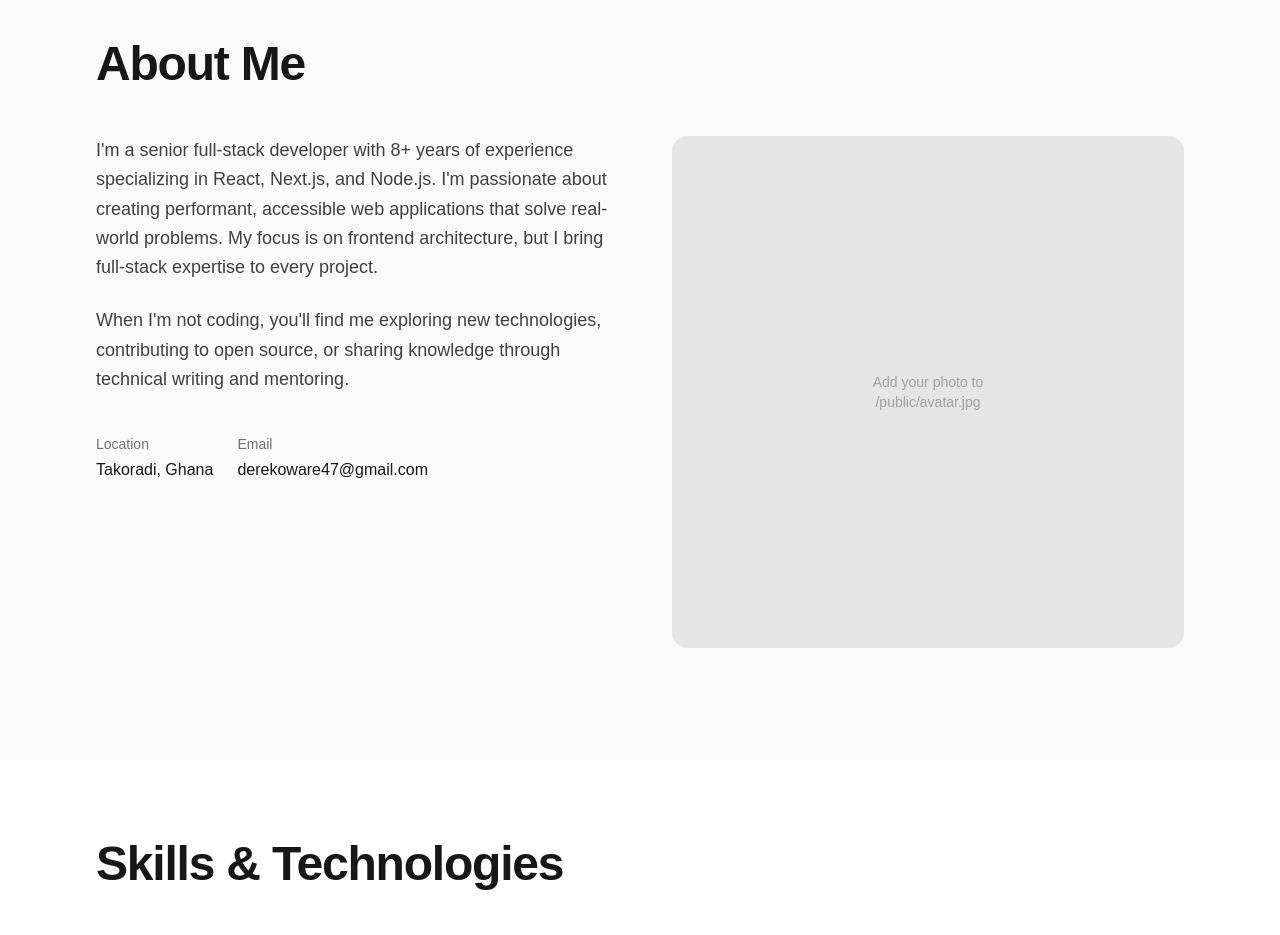
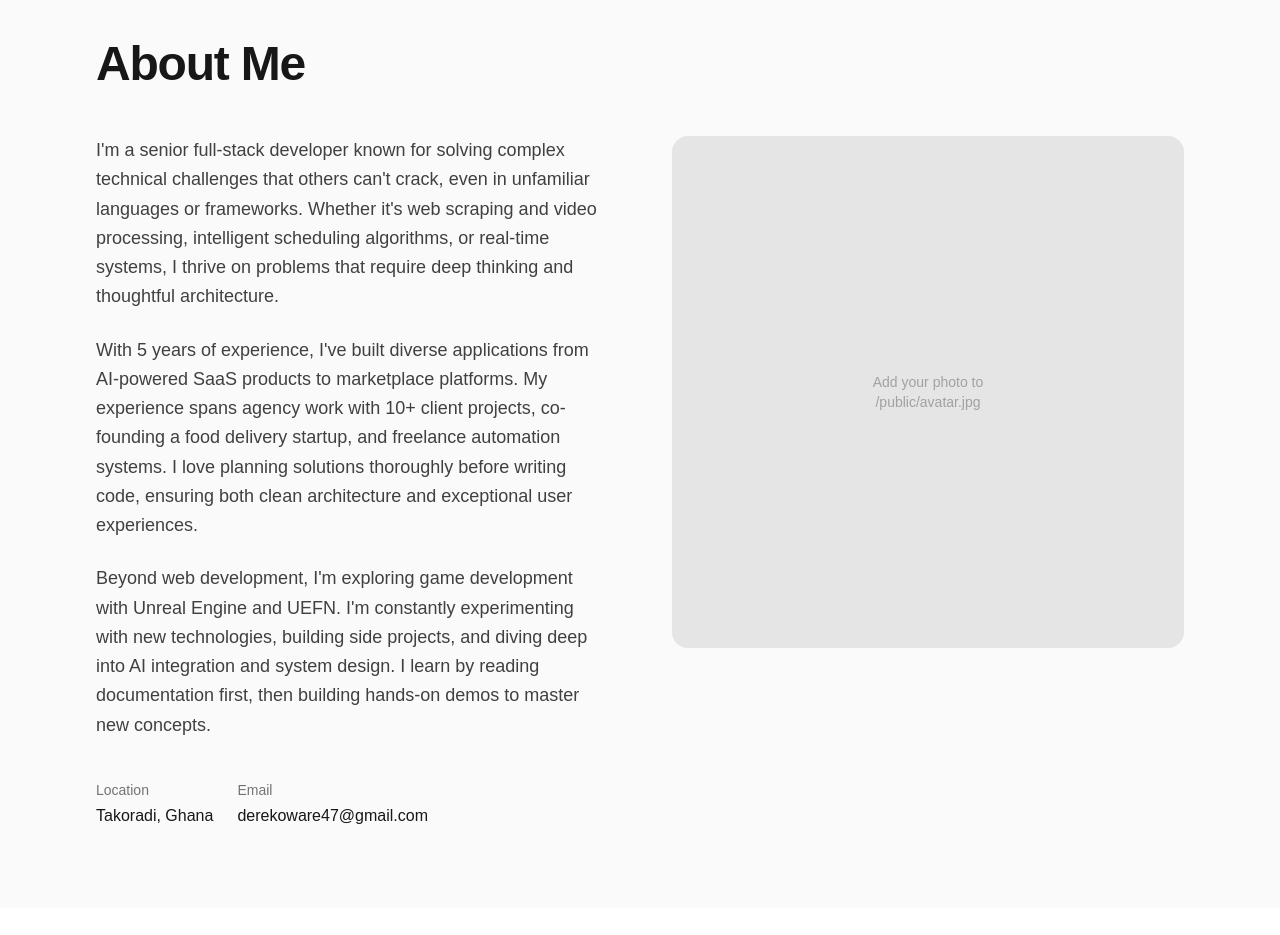
Before and after one commit to Dchole/portfolio, a Next.js app: page / in a window 1280 px wide. Shown: the part 840-1775 px from the top of the page. Built offline with nearby package versions, Linux system fonts and the light colour scheme.

Commit message:
feat: Update About section and personal bio for enhanced clarity and detail

```diff
--- a/components/sections/About.tsx
+++ b/components/sections/About.tsx
@@ -16,9 +16,19 @@ export function About() {
               {personalInfo.bio}
             </p>
             <p className="text-lg leading-relaxed text-neutral-700 dark:text-neutral-300">
-              When I&apos;m not coding, you&apos;ll find me exploring new
-              technologies, contributing to open source, or sharing knowledge
-              through technical writing and mentoring.
+              With 5 years of experience, I&apos;ve built diverse applications
+              from AI-powered SaaS products to marketplace platforms. My
+              experience spans agency work with 10+ client projects, co-founding
+              a food delivery startup, and freelance automation systems. I love
+              planning solutions thoroughly before writing code, ensuring both
+              clean architecture and exceptional user experiences.
+            </p>
+            <p className="text-lg leading-relaxed text-neutral-700 dark:text-neutral-300">
+              Beyond web development, I&apos;m exploring game development with
+              Unreal Engine and UEFN. I&apos;m constantly experimenting with new
+              technologies, building side projects, and diving deep into AI
+              integration and system design. I learn by reading documentation
+              first, then building hands-on demos to master new concepts.
             </p>
             <div className="flex flex-wrap gap-6 pt-4">
               <div>
--- a/data/portfolio.ts
+++ b/data/portfolio.ts
@@ -6,7 +6,7 @@ export const personalInfo = {
   tagline: "Building elegant solutions with modern web technologies",
   email: "derekoware47@gmail.com",
   location: "Takoradi, Ghana",
-  bio: "I'm a senior full-stack developer with 8+ years of experience specializing in React, Next.js, and Node.js. I'm passionate about creating performant, accessible web applications that solve real-world problems. My focus is on frontend architecture, but I bring full-stack expertise to every project.",
+  bio: "I'm a senior full-stack developer known for solving complex technical challenges that others can't crack, even in unfamiliar languages or frameworks. Whether it's web scraping and video processing, intelligent scheduling algorithms, or real-time systems, I thrive on problems that require deep thinking and thoughtful architecture.",
   avatar: "/avatar.jpg" // Add your image to public folder
 };
 
```
